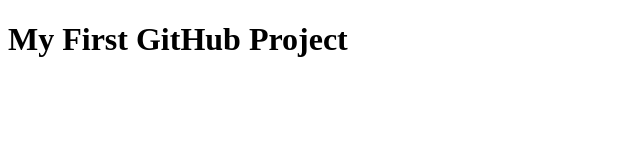
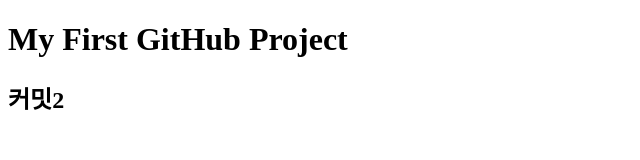
Before and after one commit to 7621design/javascript, a plain HTML site: page index.html in a window 1280 px wide. Shown: the whole page, without its empty margins (0-640 px from the left). Drawn offline with Linux system fonts and the light colour scheme.

Commit message:
[업데이트] h2 커밋2 추가

```diff
--- a/index.html
+++ b/index.html
@@ -8,5 +8,6 @@
 </head>
 <body>
     <h1>My First GitHub Project</h1>
+    <h2>커밋2</h2>
 </body>
 </html>
```
